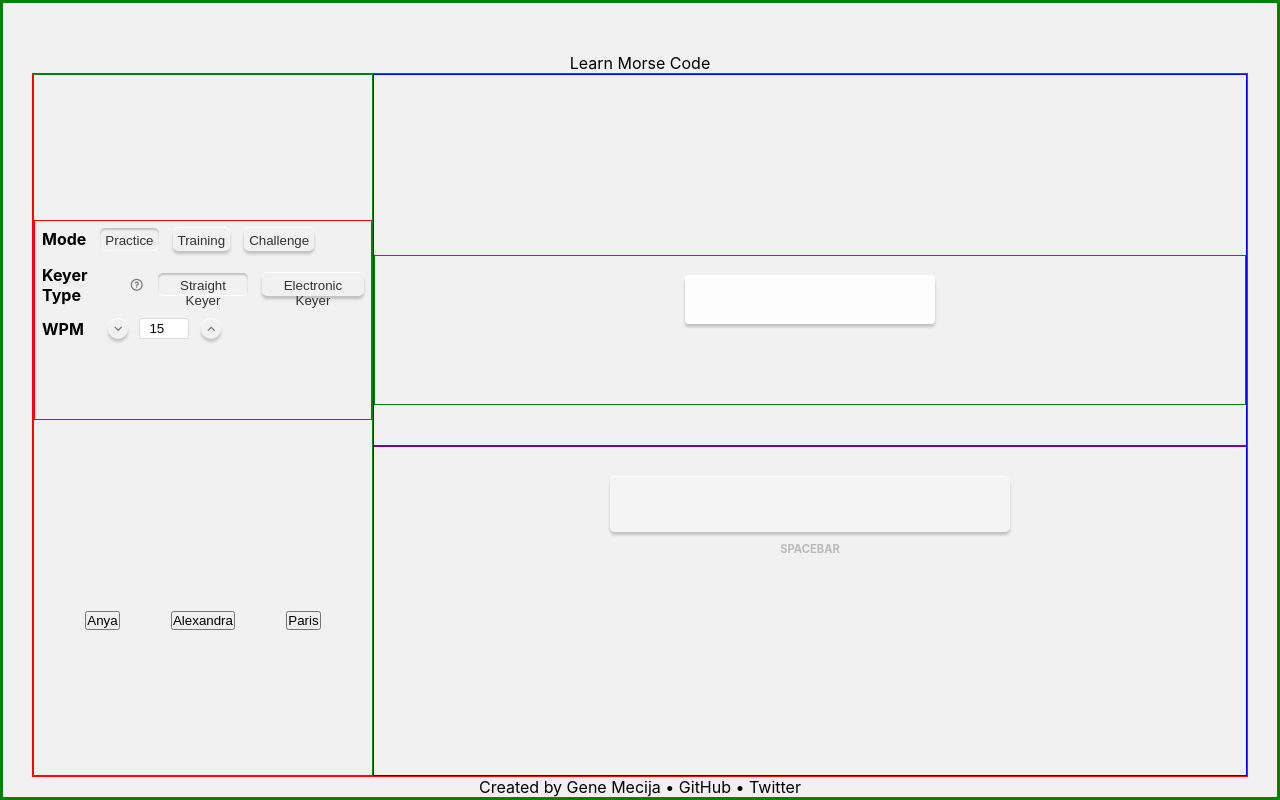
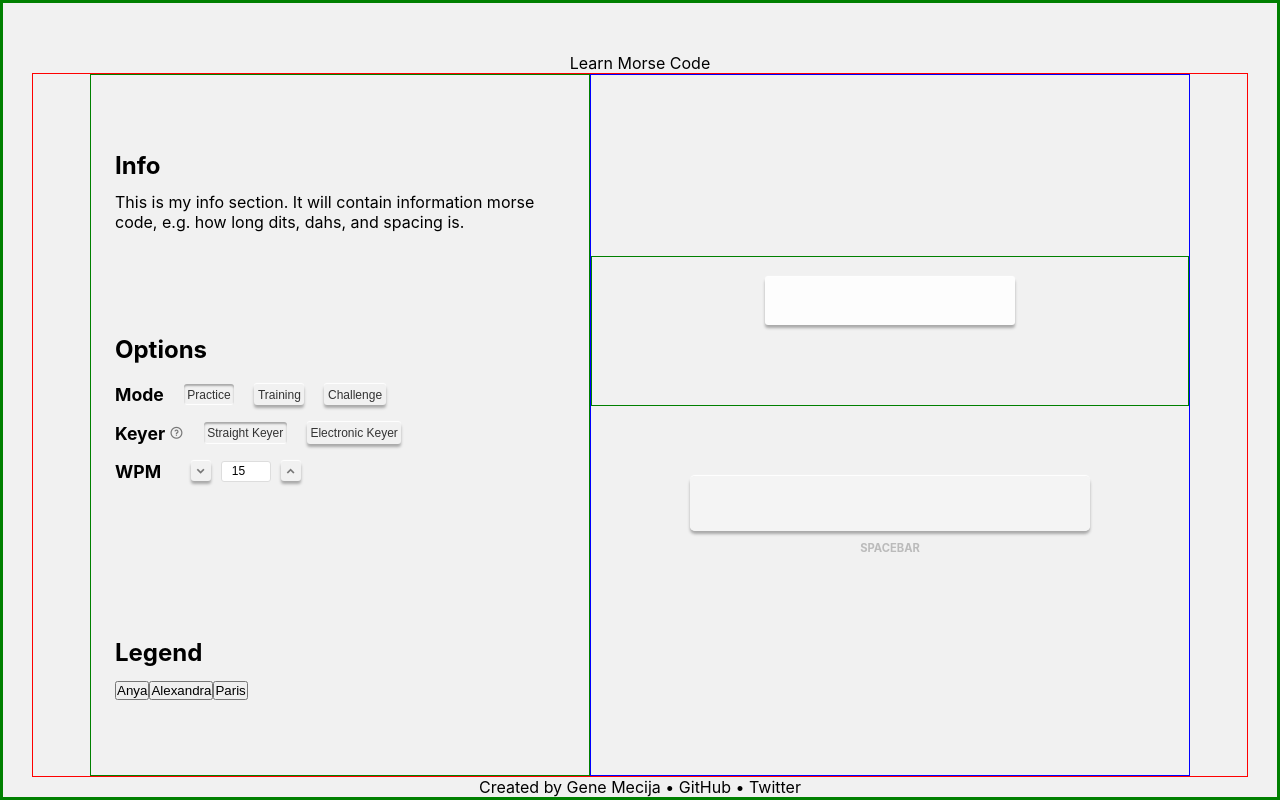
Before and after one commit to genemecija/learn-morse-code, a React (Create React App) app: page / in a window 1280 px wide. Built offline with nearby package versions, Linux system fonts and the light colour scheme.

Commit message:
Layout updates, Info section

```diff
--- a/src/App.js
+++ b/src/App.js
@@ -23,6 +23,7 @@ import MorseButtons from './components/MorseButtons'
 import Footer from './components/Footer';
 import StraightKey from './components/StraightKey';
 import ElectronicKey from './components/ElectronicKey';
+import Info from './components/Info';
 
 export default React.memo(function App() {
 
@@ -39,7 +40,9 @@ export default React.memo(function App() {
                 <WordListPickerContextProvider>
                 <WordFeederContextProvider>
                     <div id="sidebar">
+                        <Info />
                         <div id="mainOptions">
+                            <h2>Options</h2>
                             <ModePicker />
                             <KeyTypePicker />
                             <WordsPerMinute />
--- /dev/null
+++ b/src/components/Info.js
@@ -0,0 +1,11 @@
+import React from "react"
+
+export default React.memo(function Info() {
+
+    return (
+        <div id="info">
+            <h2>Info</h2>
+            <p>This is my info section. It will contain information morse code, e.g. how long dits, dahs, and spacing is.</p>
+        </div>
+    )
+})
--- a/src/components/KeyTypePicker.js
+++ b/src/components/KeyTypePicker.js
@@ -36,7 +36,7 @@ export default React.memo(function KeyTypePicker() {
     return (
             <div id="keyType" className="mode-picker">
                 <div id="title">
-                    Keyer Type&nbsp;<i className="ri-question-line"></i>
+                    Keyer&nbsp;<i className="ri-question-line"></i>
                 </div>
                 <div id="buttons">
                     <button id="straight" className="selected" onClick={handleClick}>
--- a/src/components/Legend.js
+++ b/src/components/Legend.js
@@ -26,7 +26,7 @@ function Legend() {
     }
 
     const legend = Object.keys(morseCode).map((morse, index) =>
-        <div key={"legend_item_"+index}>
+        <div key={"legend_item_"+index} className="item">
             <button key={"legend_btn_"+index} onClick={handleClick}>{morse.toUpperCase()}</button>
             <span key={"legend_spn_"+index}>{morseCode[morse]}</span>
         </div>
@@ -34,10 +34,17 @@ function Legend() {
 
     return (
             <div id="legend">
-                {legend}
-                <button id="test" onClick={handleClick}>Anya</button>
-                <button id="test" onClick={handleClick}>Alexandra</button>
-                <button id="test" onClick={handleClick}>Paris</button>
+                <div id="title">
+                    <h2>Legend</h2>
+                </div>
+                <div id="legend-items">
+                    {legend}
+                    <div>
+                        <button id="test" onClick={handleClick}>Anya</button>
+                        <button id="test" onClick={handleClick}>Alexandra</button>
+                        <button id="test" onClick={handleClick}>Paris</button>
+                    </div>
+                </div>
             </div>
     )
 }
--- a/src/components/WordsPerMinute.js
+++ b/src/components/WordsPerMinute.js
@@ -27,8 +27,8 @@ export default React.memo(function WordsPerMinute(props) {
                 WPM
             </div>
             <div id='input'>
-                <button id='wpm-down' onClick={decrement}><i className="ri-arrow-down-s-line"></i></button>&nbsp;
-                <input type="number" name="wpm" id='wpm-input' min="5" max="30" value={wpm} onChange={handleChange}></input>&nbsp;
+                <button id='wpm-down' onClick={decrement}><i className="ri-arrow-down-s-line"></i></button>
+                <input type="number" name="wpm" id='wpm-input' min="5" max="30" value={wpm} onChange={handleChange}></input>
                 <button id='wpm-up' onClick={increment}><i className="ri-arrow-up-s-line"></i></button>
             </div>
         </div>
--- a/src/css/App.css
+++ b/src/css/App.css
@@ -65,9 +65,8 @@ header {
   -ms-flex-pack: distribute;
       justify-content: space-around;
   height: 100%;
-  width: 350px;
-  padding-top: 50px;
-  padding-bottom: 50px;
+  width: 500px;
+  padding: 1.5em;
 }
 
 #main-content #main-interface {
@@ -85,9 +84,13 @@ header {
   -webkit-box-pack: center;
       -ms-flex-pack: center;
           justify-content: center;
-  width: 900px;
+  width: 600px;
   height: 100%;
   min-width: 400px;
+}
+
+h2 {
+  margin-bottom: 0.5em;
 }
 
 i[class*="ri-"] {
@@ -95,10 +98,6 @@ i[class*="ri-"] {
   font-weight: normal;
   font-size: 0.9rem;
   color: #777;
-}
-
-i[class*="ri-"]:hover {
-  color: goldenrod;
 }
 
 #mainOptions {
@@ -115,7 +114,6 @@ i[class*="ri-"]:hover {
   width: 100%;
   max-width: 95vw;
   height: 200px;
-  border: 1px solid red;
 }
 
 #mainOptions .mode-picker {
@@ -132,8 +130,25 @@ i[class*="ri-"]:hover {
           justify-content: flex-start;
 }
 
+#mainOptions .mode-picker div {
+  padding: 5px;
+  height: 2.4em;
+}
+
 #mainOptions .mode-picker #title {
   font-weight: bold;
+  font-size: 1.1em;
+  height: 100%;
+  display: -webkit-box;
+  display: -ms-flexbox;
+  display: flex;
+  padding-left: 0px;
+  -webkit-box-pack: start;
+      -ms-flex-pack: start;
+          justify-content: flex-start;
+  -webkit-box-align: center;
+      -ms-flex-align: center;
+          align-items: center;
 }
 
 #mainOptions .mode-picker #buttons {
@@ -146,10 +161,6 @@ i[class*="ri-"]:hover {
   -webkit-box-align: center;
       -ms-flex-align: center;
           align-items: center;
-}
-
-#mainOptions .mode-picker #buttons button {
-  height: 1.4rem;
 }
 
 #mainOptions .mode-picker #input {
@@ -171,6 +182,7 @@ i[class*="ri-"]:hover {
   border-radius: 3px;
   border: 1px solid #ddd;
   height: 1.3rem;
+  font-size: 0.75em;
 }
 
 #mainOptions .mode-picker #input select {
@@ -178,100 +190,92 @@ i[class*="ri-"]:hover {
 }
 
 #mainOptions .mode-picker #input button {
+  width: 20px;
   height: 20px;
-  width: 20px;
-  border-radius: 50%;
-  line-height: 10px;
+  border-radius: 3px;
 }
 
 #mainOptions .mode-picker #input button i {
   position: relative;
-  left: -2px;
+  left: -1px;
+  font-size: 1.1em;
+  font-weight: bold;
 }
 
-.mode-picker {
-  display: -webkit-box;
-  display: -ms-flexbox;
-  display: flex;
-  -ms-flex-item-align: center;
-      align-self: center;
+#mainOptions .mode-picker button {
+  background: #f1f1f1;
+  -webkit-box-shadow: 0px 3px 3px rgba(0, 0, 0, 0.3), 0px -1px 1px white;
+          box-shadow: 0px 3px 3px rgba(0, 0, 0, 0.3), 0px -1px 1px white;
+  border-radius: 3px;
+  border: 0px;
+  padding: 0.3em;
+  margin-left: 10px;
+  margin-right: 10px;
+  font-size: 0.75em;
+  color: #333;
 }
 
-.mode-picker #title {
-  display: -webkit-box;
-  display: -ms-flexbox;
-  display: flex;
-  -webkit-box-pack: center;
-      -ms-flex-pack: center;
-          justify-content: center;
-  -webkit-box-align: center;
-      -ms-flex-align: center;
-          align-items: center;
-  margin: 7px;
-}
-
-.mode-picker button {
-  background: #f1f1f1;
-  color: #333;
-  margin: 7px;
-  padding: 5px;
-  -webkit-box-shadow: 0px 3px 3px rgba(0, 0, 0, 0.2), 0px -1px 1px white;
-          box-shadow: 0px 3px 3px rgba(0, 0, 0, 0.2), 0px -1px 1px white;
-  border: 0px;
-  border-radius: 5px;
-}
-
-.mode-picker .selected {
-  -webkit-box-shadow: inset 0px 2px 2px rgba(0, 0, 0, 0.2), inset 0px -1px 1px white;
-          box-shadow: inset 0px 2px 2px rgba(0, 0, 0, 0.2), inset 0px -1px 1px white;
+#mainOptions .mode-picker button.selected {
+  -webkit-box-shadow: inset 0px 2px 2px rgba(0, 0, 0, 0.3), inset 0px -1px 1px white;
+          box-shadow: inset 0px 2px 2px rgba(0, 0, 0, 0.3), inset 0px -1px 1px white;
 }
 
 #legend {
   background: #f1f1f1;
   width: 100%;
-  max-width: 95vw;
   display: -webkit-box;
   display: -ms-flexbox;
   display: flex;
+  -webkit-box-orient: vertical;
+  -webkit-box-direction: normal;
+      -ms-flex-direction: column;
+          flex-direction: column;
   -webkit-box-pack: space-evenly;
       -ms-flex-pack: space-evenly;
           justify-content: space-evenly;
-  top: 250px;
-  left: 50px;
   -ms-flex-wrap: wrap;
       flex-wrap: wrap;
 }
 
-#legend div {
+#legend #legend-items {
+  display: -webkit-box;
+  display: -ms-flexbox;
+  display: flex;
+  -ms-flex-wrap: wrap;
+      flex-wrap: wrap;
+  -webkit-box-pack: justify;
+      -ms-flex-pack: justify;
+          justify-content: space-between;
+  width: 100%;
+}
+
+#legend #legend-items .item {
   border: 1px solid #ccc;
-  border-radius: 3px;
   margin: 1px;
   width: 80px;
   display: -webkit-box;
   display: -ms-flexbox;
   display: flex;
-  -ms-flex-wrap: nowrap;
-      flex-wrap: nowrap;
 }
 
-#legend div button {
+#legend #legend-items .item button {
   width: 20px;
   height: 20px;
   margin: 4px;
   border: 0px;
   border-radius: 2px;
-  -webkit-box-shadow: 0px 3px 3px rgba(0, 0, 0, 0.2), 0px -1px 1px white;
-          box-shadow: 0px 3px 3px rgba(0, 0, 0, 0.2), 0px -1px 1px white;
+  -webkit-box-shadow: 0px 3px 3px rgba(0, 0, 0, 0.3), 0px -1px 1px white;
+          box-shadow: 0px 3px 3px rgba(0, 0, 0, 0.3), 0px -1px 1px white;
 }
 
-#legend div button:active {
+#legend #legend-items .item button:active {
   -webkit-transform: translateY(3px);
           transform: translateY(3px);
   -webkit-box-shadow: 0px 0px 2px rgba(0, 0, 0, 0.3);
           box-shadow: 0px 0px 2px rgba(0, 0, 0, 0.3);
 }
 
-#legend div span {
+#legend #legend-items .item span {
   width: 60%;
   -webkit-box-pack: center;
       -ms-flex-pack: center;
@@ -296,8 +300,8 @@ i[class*="ri-"]:hover {
   -webkit-box-align: center;
       -ms-flex-align: center;
           align-items: center;
-  -webkit-box-shadow: 0px 3px 3px rgba(0, 0, 0, 0.2), 0px -1px 1px white;
-          box-shadow: 0px 3px 3px rgba(0, 0, 0, 0.2), 0px -1px 1px white;
+  -webkit-box-shadow: 0px 3px 3px rgba(0, 0, 0, 0.3), 0px -1px 1px white;
+          box-shadow: 0px 3px 3px rgba(0, 0, 0, 0.3), 0px -1px 1px white;
   -webkit-transition: width 500ms ease-out, background 500ms ease-out, -webkit-transform 40ms ease-out, -webkit-box-shadow 40ms ease-out;
   transition: width 500ms ease-out, background 500ms ease-out, -webkit-transform 40ms ease-out, -webkit-box-shadow 40ms ease-out;
   transition: transform 40ms ease-out, box-shadow 40ms ease-out, width 500ms ease-out, background 500ms ease-out;
@@ -319,10 +323,10 @@ i[class*="ri-"]:hover {
   background: #f4f4f4;
   margin: 0px;
   border: 0px;
-  -webkit-transition: width 500ms ease-out, background 500ms ease-out, -webkit-transform 40ms ease-out, -webkit-box-shadow 40ms ease-out;
-  transition: width 500ms ease-out, background 500ms ease-out, -webkit-transform 40ms ease-out, -webkit-box-shadow 40ms ease-out;
-  transition: transform 40ms ease-out, box-shadow 40ms ease-out, width 500ms ease-out, background 500ms ease-out;
-  transition: transform 40ms ease-out, box-shadow 40ms ease-out, width 500ms ease-out, background 500ms ease-out, -webkit-transform 40ms ease-out, -webkit-box-shadow 40ms ease-out;
+  -webkit-transition: width 500ms ease-out, background 500ms ease-out, color 500ms ease-out, -webkit-transform 40ms ease-out, -webkit-box-shadow 40ms ease-out;
+  transition: width 500ms ease-out, background 500ms ease-out, color 500ms ease-out, -webkit-transform 40ms ease-out, -webkit-box-shadow 40ms ease-out;
+  transition: transform 40ms ease-out, box-shadow 40ms ease-out, width 500ms ease-out, background 500ms ease-out, color 500ms ease-out;
+  transition: transform 40ms ease-out, box-shadow 40ms ease-out, width 500ms ease-out, background 500ms ease-out, color 500ms ease-out, -webkit-transform 40ms ease-out, -webkit-box-shadow 40ms ease-out;
 }
 
 #morseButton button.showPaddles {
@@ -331,8 +335,8 @@ i[class*="ri-"]:hover {
   font-weight: bold;
   width: 60px;
   height: 55px;
-  -webkit-box-shadow: 0px 3px 3px rgba(0, 0, 0, 0.2), 0px -1px 1px white;
-          box-shadow: 0px 3px 3px rgba(0, 0, 0, 0.2), 0px -1px 1px white;
+  -webkit-box-shadow: 0px 3px 3px rgba(0, 0, 0, 0.3), 0px -1px 1px white;
+          box-shadow: 0px 3px 3px rgba(0, 0, 0, 0.3), 0px -1px 1px white;
 }
 
 #morseButton button#left {
@@ -402,9 +406,9 @@ i[class*="ri-"]:hover {
   margin-bottom: 20px;
   padding-left: 10px;
   padding-right: 10px;
-  border-radius: 4px;
-  -webkit-box-shadow: 0px 3px 3px rgba(0, 0, 0, 0.2), 0px -1px 1px white;
-          box-shadow: 0px 3px 3px rgba(0, 0, 0, 0.2), 0px -1px 1px white;
+  border-radius: 3px;
+  -webkit-box-shadow: 0px 3px 3px rgba(0, 0, 0, 0.3), 0px -1px 1px white;
+          box-shadow: 0px 3px 3px rgba(0, 0, 0, 0.3), 0px -1px 1px white;
   font-size: 3rem;
   font-family: "Courier", monospace;
   font-weight: bold;
@@ -464,9 +468,9 @@ i[class*="ri-"]:hover {
   -webkit-box-align: center;
       -ms-flex-align: center;
           align-items: center;
-  border-radius: 4px;
-  -webkit-box-shadow: 0px 3px 3px rgba(0, 0, 0, 0.2), 0px -1px 1px white;
-          box-shadow: 0px 3px 3px rgba(0, 0, 0, 0.2), 0px -1px 1px white;
+  border-radius: 3px;
+  -webkit-box-shadow: 0px 3px 3px rgba(0, 0, 0, 0.3), 0px -1px 1px white;
+          box-shadow: 0px 3px 3px rgba(0, 0, 0, 0.3), 0px -1px 1px white;
 }
 
 #morseBufferDisplay #alphanumeric-container #alphanumeric {
@@ -480,7 +484,7 @@ i[class*="ri-"]:hover {
 }
 
 #morseBufferDisplay #alphanumeric-container #alphanumeric span {
-  padding: 4px;
+  padding: 3px;
   -webkit-transition: background 300ms ease-in-out;
   transition: background 300ms ease-in-out;
 }
@@ -504,7 +508,7 @@ i[class*="ri-"]:hover {
 }
 
 #morseBufferDisplay #ditDahs span {
-  padding: 4px;
+  padding: 3px;
   -webkit-transition: background 100ms ease-in-out;
   transition: background 100ms ease-in-out;
 }
@@ -514,7 +518,7 @@ i[class*="ri-"]:hover {
   height: 40px;
   width: 30px !important;
   margin-left: 3px;
-  border-radius: 5px;
+  border-radius: 3px;
   -webkit-box-shadow: 0px 3px 3px rgba(0, 0, 0, 0.2), 0px -1px 1px rgba(255, 255, 255, 0.1);
           box-shadow: 0px 3px 3px rgba(0, 0, 0, 0.2), 0px -1px 1px rgba(255, 255, 255, 0.1);
   display: -webkit-box;
@@ -608,9 +612,9 @@ i[class*="ri-"]:hover {
   height: 40px;
   width: 30px !important;
   margin-left: 3px;
-  border-radius: 5px;
-  -webkit-box-shadow: 0px 3px 3px rgba(0, 0, 0, 0.2), 0px -1px 1px white;
-          box-shadow: 0px 3px 3px rgba(0, 0, 0, 0.2), 0px -1px 1px white;
+  border-radius: 3px;
+  -webkit-box-shadow: 0px 3px 3px rgba(0, 0, 0, 0.3), 0px -1px 1px white;
+          box-shadow: 0px 3px 3px rgba(0, 0, 0, 0.3), 0px -1px 1px white;
   display: -webkit-box;
   display: -ms-flexbox;
   display: flex;
@@ -634,12 +638,12 @@ i[class*="ri-"]:hover {
 .morseError {
   background: rgba(255, 0, 0, 0.4);
   color: #780000;
-  border-radius: 5px;
+  border-radius: 3px;
 }
 
 .correct {
   background: rgba(0, 255, 0, 0.4);
-  border-radius: 5px;
+  border-radius: 3px;
 }
 
 #morseHistory-textbox {
@@ -661,7 +665,6 @@ i[class*="ri-"]:hover {
 }
 
 #morseHistory {
-  border: 1px solid purple;
   display: -webkit-box;
   display: -ms-flexbox;
   display: flex;
@@ -736,7 +739,7 @@ i[class*="ri-"]:hover {
   background: rgba(255, 0, 0, 0.4);
   height: 1.7rem;
   color: #780000;
-  border-radius: 5px;
+  border-radius: 3px;
 }
 
 .morseCard .ditDahs-container, .morseCard .alphanumeric-container {
--- a/src/scss/App.scss
+++ b/src/scss/App.scss
@@ -10,12 +10,12 @@ $main-bg-color-light: #f1f1f1;
 $main-font-color-light: #333;
 
 $morseCard-shadow-light: 0px 3px 3px rgba(0, 0, 0, 0.2);
-$main-box-shadow-light: 0px 3px 3px rgba(0, 0, 0, 0.2), 0px -1px 1px rgba(255, 255, 255, 1);
-$main-box-shadow-light-selected: inset 0px 2px 2px rgba(0, 0, 0, 0.2), inset 0px -1px 1px rgba(255, 255, 255, 1);
+$main-box-shadow-light: 0px 3px 3px rgba(0, 0, 0, 0.3), 0px -1px 1px rgba(255, 255, 255, 1);
+$main-box-shadow-light-selected: inset 0px 2px 2px rgba(0, 0, 0, 0.3), inset 0px -1px 1px rgba(255, 255, 255, 1);
 $main-box-shadow-dark: 0px 3px 3px rgba(0, 0, 0, 0.2), 0px -1px 1px rgba(255, 255, 255, 0.1);
 $main-box-shadow-dark-selected: inset 0px 2px 2px rgba(0, 0, 0, 0.2), inset 0px -1px 1px rgba(255, 255, 255, 0.1);
 
-$main-border-radius: 5px;
+$main-border-radius: 3px;
 
 $border-radius-neumorphic: 0px -6px 10px rgba(255, 255, 255, 1), 0px 4px 15px rgba(0, 0, 0, 0.15);
 $border-radius-neumorphic-dark: 0px -10px 20px rgba(255, 255, 255, 0.1), 0px 10px 10px rgba(0, 0, 0, 0.4);
@@ -62,9 +62,8 @@ header {
         flex-direction: column;
         justify-content: space-around;
         height: 100%;
-        width: 350px;
-        padding-top: 50px;
-        padding-bottom: 50px;
+        width: 500px;
+        padding: 1.5em;
     }
     #main-interface {
         border: 1px solid blue;
@@ -72,7 +71,7 @@ header {
         flex-direction: column;
         align-items: center;
         justify-content: center;
-        width: 900px;
+        width: 600px;
         height: 100%;
         min-width: 400px;
     }
@@ -80,15 +79,14 @@ header {
 footer {
 
 }
-
+h2 {
+    margin-bottom: 0.5em;
+}
 i[class*="ri-"] {
     cursor: pointer;
     font-weight: normal;
     font-size: 0.9rem;
     color: #777;
-    &:hover {
-        color: goldenrod;
-    }
 }
 
 #mainOptions {
@@ -98,7 +96,7 @@ i[class*="ri-"] {
     width: 100%;
     max-width: 95vw;
     height: 200px;
-    border: 1px solid red;
+    // border: 1px solid red;
     .mode-picker {
         // border: 1px solid green;
         width: 100%;
@@ -106,19 +104,27 @@ i[class*="ri-"] {
         align-self: flex-start;
         align-content: center;
         justify-content: flex-start;
-        // height: 60px;
-        // height: 45px;
+
+        div {
+            padding: 5px;
+            height: 2.4em;
+        }
+
         #title {
             font-weight: bold;
+            font-size: 1.1em;
+            // border: 1px solid red;
+            height: 100%;
+            display: flex;
+            padding-left: 0px;
+            justify-content: flex-start;
+            align-items: center;
         }
         #buttons {
             // border: 1px solid blue;
             display: flex;
             justify-content: space-between;
             align-items: center;
-            button {
-                height: 1.4rem;
-            }
         }
         #input {
             margin-left: 10px;
@@ -131,70 +137,66 @@ i[class*="ri-"] {
                 border-radius: 3px;
                 border: 1px solid #ddd;
                 height: 1.3rem;
+                font-size: 0.75em;
             }
             select {
                 height: 1.4rem;
             }
             button {
+                width: 20px;
                 height: 20px;
-                width: 20px;
-                border-radius: 50%;
-                line-height: 10px;
+                border-radius: 3px;
+                // line-height: 10px;
                 i {
                     position: relative;
-                    left: -2px;
+                    left: -1px;
+                    // top: -2px;
+                    font-size: 1.1em;
+                    font-weight: bold;
                 }
+            }
+        }
+        button {
+            background: $main-bg-color-light;
+            box-shadow: $main-box-shadow-light;
+            border-radius: $main-border-radius;
+            border: 0px;
+            padding: 0.3em;
+            margin-left: 10px;
+            margin-right: 10px;
+
+            font-size: 0.75em;
+            color: $main-font-color-light;
+
+            &.selected {
+                box-shadow: $main-box-shadow-light-selected;
             }
         }
     }
 }
 
-.mode-picker {
-    display: flex;
-    align-self: center;
-    #title {
-        display: flex;
-        justify-content: center;
-        align-items: center;
-        margin: 7px;
-    }
-
-    button {
-        // background: #fcfcfc;
-        background: $main-bg-color-light;
-        color: $main-font-color-light;
-        margin: 7px;
-        padding: 5px;
-        box-shadow: $main-box-shadow-light;
-        border: 0px;
-        border-radius: $main-border-radius;
-    }
-    .selected {
-        // color: goldenrod;
-        box-shadow: $main-box-shadow-light-selected;
-    }
-}
 
 #legend {
+    // border: 1px solid orange;
     background: $main-bg-color-light;
     width: 100%;
-    max-width: 95vw;
     // height: 325px;
     display: flex;
-    // flex-direction: column;
+    flex-direction: column;
     justify-content: space-evenly;
-    top: 250px;
-    left: 50px;
     flex-wrap: wrap;
 
-    div {
+    #legend-items {
+        display: flex;
+        flex-wrap: wrap;
+        justify-content: space-between;
+        width: 100%;
+
+        .item {
             border: 1px solid #ccc;
-        border-radius: 3px;
             margin: 1px;
             width: 80px;
             display: flex;
-        flex-wrap: nowrap;
-        // background: #BBB;
 
             button {
                 width: 20px;
@@ -214,7 +216,7 @@ i[class*="ri-"] {
                 text-align: center;
             }
         }
-
+    }
 }
 
 #morseButton {
@@ -249,7 +251,7 @@ i[class*="ri-"] {
         margin: 0px;
         border: 0px;
         // transition: all 20ms ease-out;
-        transition: transform 40ms ease-out, box-shadow 40ms ease-out, width 500ms ease-out, background 500ms ease-out;
+        transition: transform 40ms ease-out, box-shadow 40ms ease-out, width 500ms ease-out, background 500ms ease-out, color 500ms ease-out;
 
         &.showPaddles {
             color: #888;
@@ -378,7 +380,7 @@ i[class*="ri-"] {
     padding-right: 10px;
 
     // border: 1px solid green;
-    border-radius: 4px;
+    border-radius: $main-border-radius;
     box-shadow: $main-box-shadow-light;
 
     font-size: 3rem;
@@ -425,7 +427,7 @@ i[class*="ri-"] {
         display: flex;
         justify-content: center;
         align-items: center;
-        border-radius: 4px;
+        border-radius: $main-border-radius;
         box-shadow: $main-box-shadow-light;
         // box-shadow: $morseCard-shadow-light;
 
@@ -441,7 +443,7 @@ i[class*="ri-"] {
             }
 
             span {
-                padding: 4px;
+                padding: $main-border-radius;
                 transition: background 300ms ease-in-out;
             }
         }
@@ -460,7 +462,7 @@ i[class*="ri-"] {
         font-weight: bold;
 
         span {
-            padding: 4px;
+            padding: $main-border-radius;
             transition: background 100ms ease-in-out;
         }
 
@@ -560,13 +562,13 @@ i[class*="ri-"] {
 .morseError {
     background: rgba(255,0,0,0.4);
     color: rgb(120, 0, 0);
-    border-radius: 5px;
+    border-radius: $main-border-radius;
     // text-decoration: line-through;
 }
 .correct {
     background: rgba(0,255,0,0.4);
     // color: rgb(120, 0, 0);
-    border-radius: 5px;
+    border-radius: $main-border-radius;
 }
 
 // #morseHistory {
@@ -593,7 +595,7 @@ i[class*="ri-"] {
     }
 }
 #morseHistory {
-    border: 1px solid purple;
+    // border: 1px solid purple;
     display: flex;
     flex-direction: column;
     width: 100%;
@@ -647,7 +649,7 @@ i[class*="ri-"] {
         background: #fdfdfd;
         // width: 50%;
         white-space: nowrap;
-        border-radius: 3px;
+        border-radius: $main-border-radius;
         box-shadow: $morseCard-shadow-light;
         line-height: 1.7rem;
         display: flex;
@@ -657,7 +659,7 @@ i[class*="ri-"] {
             height: 1.7rem;
             // background: blue;
             color: rgb(120, 0, 0);
-            border-radius: 5px;
+            border-radius: $main-border-radius;
             // text-decoration: line-through;
         }
     }
```
Also changed, not shown: 1 other file (tests, documents, lock files or other folders). Lines whose indentation alone changed are shown as unchanged.
